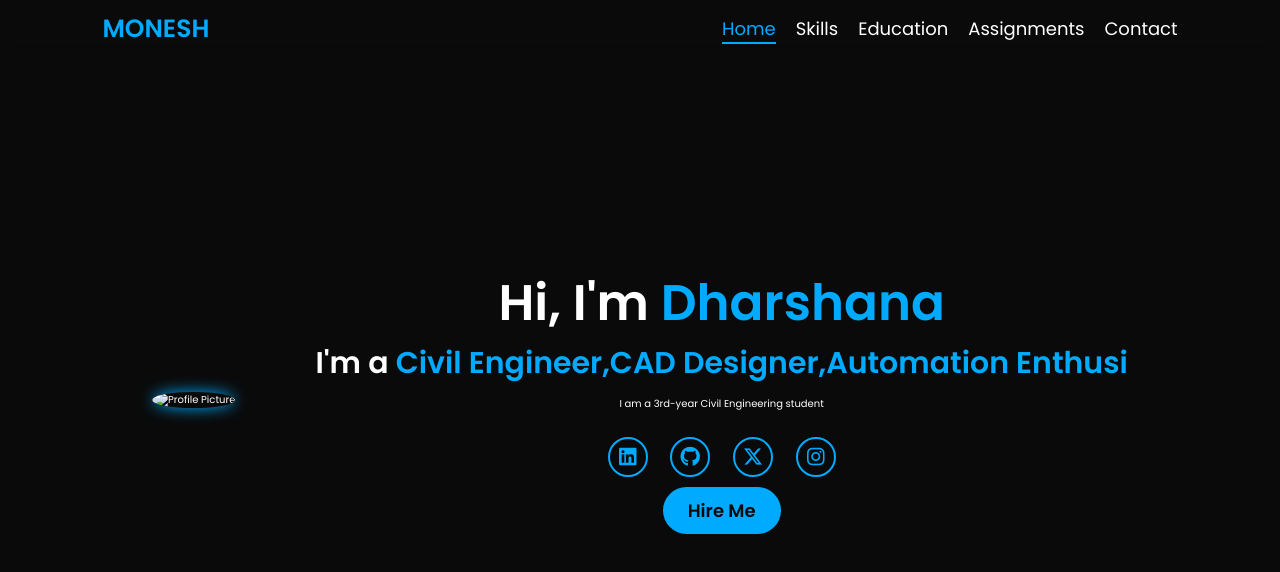
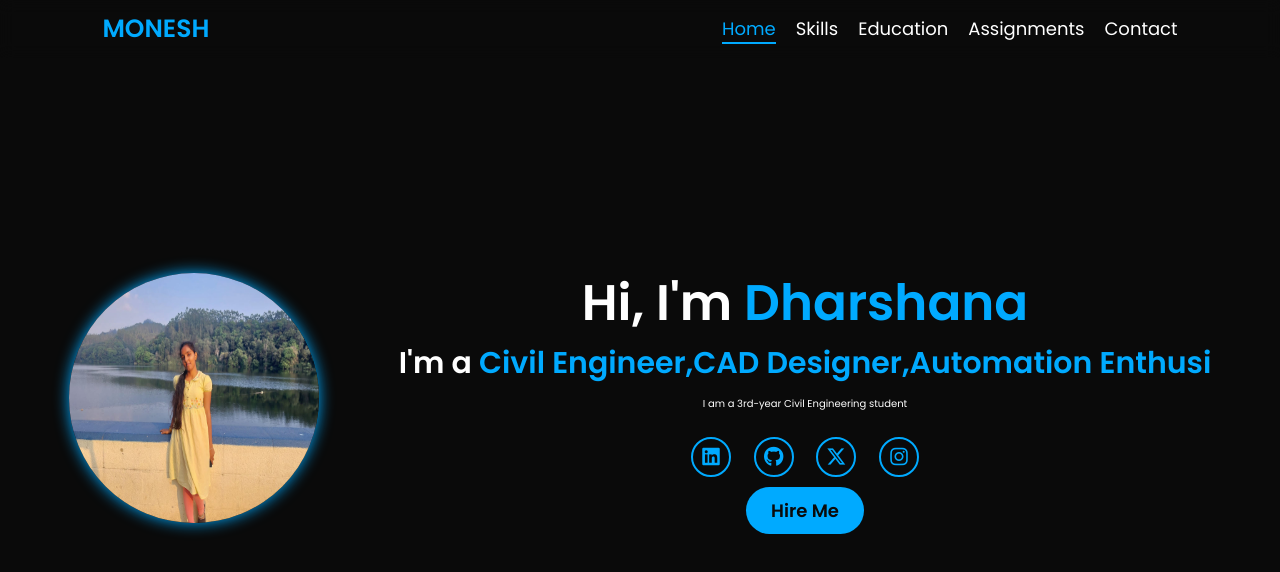
Before and after one commit to Sivananthan303/Dharshana, a plain HTML site: page index.html in a window 1280 px wide. Drawn offline with Linux system fonts and the light colour scheme; files that its build step writes are made by us from their sources.

Commit message:
Update index.html

```diff
--- a/index.html
+++ b/index.html
@@ -23,7 +23,7 @@
 
 <section class="home" id="home">
     <div class="home-img">
-        <img src="profile.jpg" alt="Profile Picture">  <!-- Add your profile picture -->
+        <img src="WhatsApp Image 2025-04-14 at 13.18.08_253b0647.jpg" alt="Profile Picture">  <!-- Add your profile picture -->
     </div>
     <div class="home-content">
         <h1>Hi, I'm <span>Dharshana</span></h1>
```
